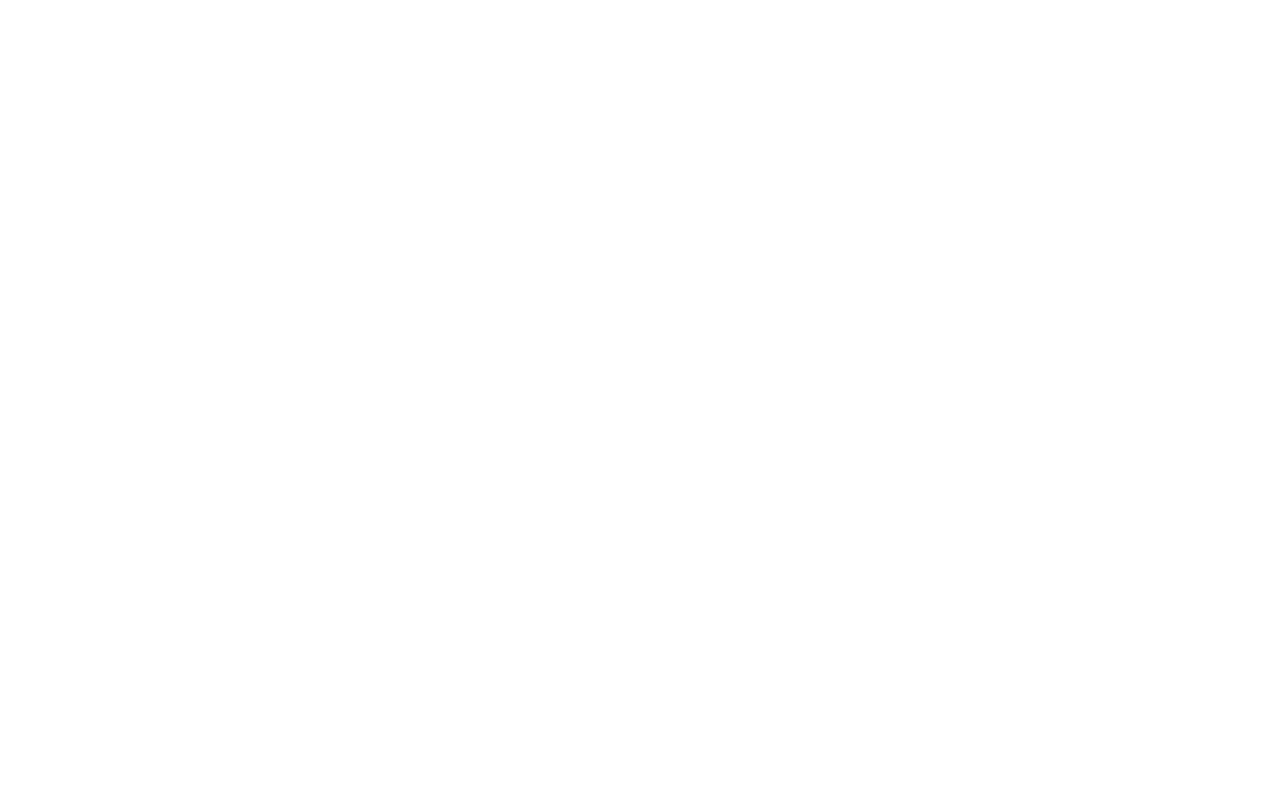
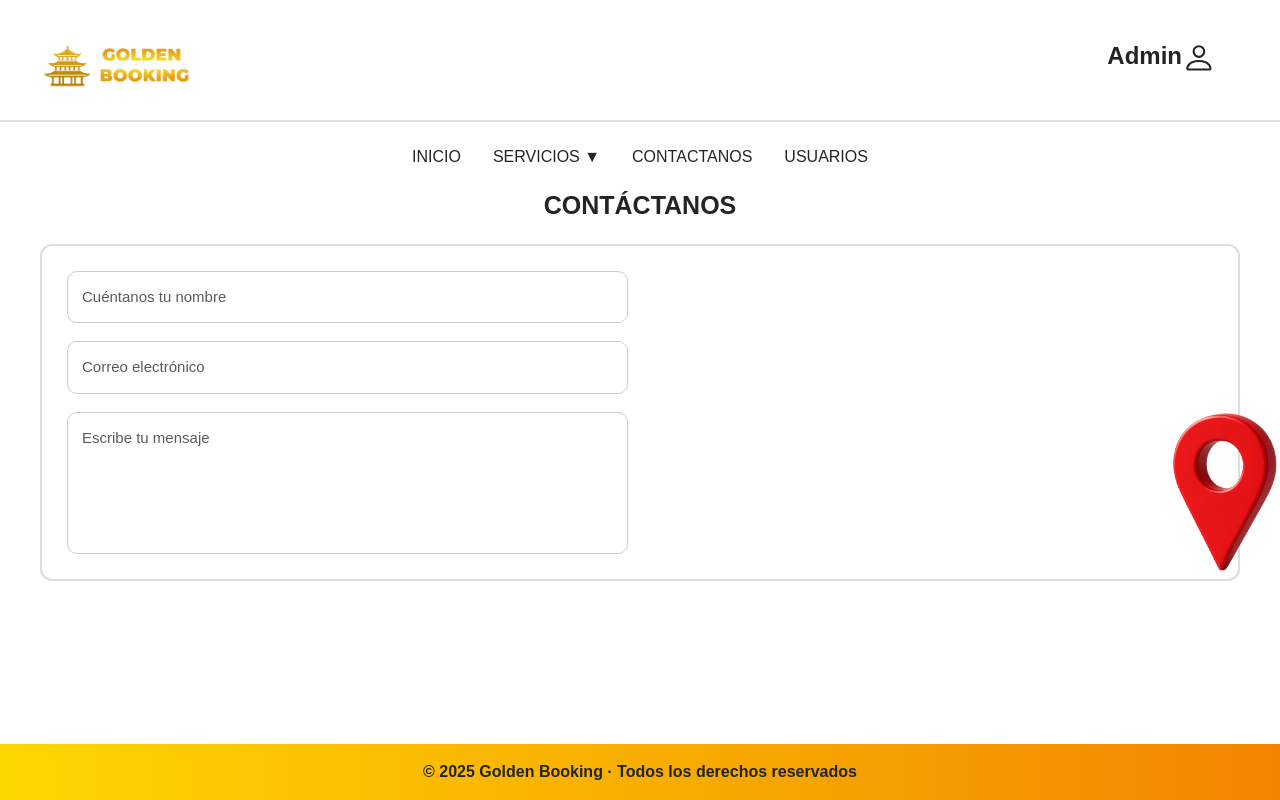
Before and after one commit to MiguelVargas20/GOLDEN-BOOKING-FRONTEND, a React (Vite) app: page /contactos in a window 1280 px wide. Before the commit this address had no page. Built offline with nearby package versions, Linux system fonts and the light colour scheme.

Commit message:
feature: Creacion base Contactos y modificacion layout design

```diff
--- a/src/layout/layout.css
+++ b/src/layout/layout.css
@@ -13,9 +13,13 @@
 .header {
     position: sticky;
 }
+.Header{
+    height: 15vh;
+}
 
 .footer {
     position: sticky;
+    background: linear-gradient(to right, #ffd700, #f28500);
 }
 
 .admin {
--- a/src/layout/layout.jsx
+++ b/src/layout/layout.jsx
@@ -10,8 +10,8 @@
                     <div className='Header'>
                     <img src={logo} alt="logo" className='logo' />
                     <div className='admin'>
-                        <h3>Admin</h3>
-                        <svg xmlns="http://www.w3.org/2000/svg" width="50" height="50" fill="currentColor" class="bi bi-person" viewBox="0 0 16 16">
+                        <h4><strong>Admin</strong></h4>
+                        <svg xmlns="http://www.w3.org/2000/svg" width="38"  height="38" fill="currentColor" className="img-bold" viewBox="0 0 18 18">
                             <path d="M8 8a3 3 0 1 0 0-6 3 3 0 0 0 0 6m2-3a2 2 0 1 1-4 0 2 2 0 0 1 4 0m4 8c0 1-1 1-1 1H3s-1 0-1-1 1-4 6-4 6 3 6 4m-1-.004c-.001-.246-.154-.986-.832-1.664C11.516 10.68 10.289 10 8 10s-3.516.68-4.168 1.332c-.678.678-.83 1.418-.832 1.664z"/>
                         </svg>
                     </div>
@@ -19,10 +19,10 @@
 
                     <nav className="navbar">
                     <ul className="nav">
-                    <li className="nav-item"><a className="nav-link text-dark" href="#">INICIO</a></li>
+                    <li className="nav-item"><a className="nav-link text-dark" href="Home">INICIO</a></li>
                     <li className="nav-item"><a className="nav-link text-dark" href="#">SERVICIOS ▼</a></li>
-                    <li classN  ame="nav-item"><a className="nav-link text-dark" href="#">CONTACTANOS</a></li>
-                    <li className="nav-item"><a className="nav-link text-dark" href="#">USUARIOS</a></li>
+                    <li classN  ame="nav-item"><a className="nav-link text-dark" href="Contactos">CONTACTANOS</a></li>
+                    <li className="nav-item"><a className="nav-link text-dark" href="Usuarios">USUARIOS</a></li>
                     </ul>
                 </nav>
 
@@ -32,10 +32,7 @@
             </div>
             <div className="footer">
 
-                <footer className="text-center text-dark fw-bold py-3"
-                    style={{
-                    background: "linear-gradient(to right, #ffd700, #f28500)"
-                    }}>
+                <footer className="text-center text-dark fw-bold py-3">
                     © 2025 Golden Booking · Todos los derechos reservados
                 </footer>
 
--- a/src/main.jsx
+++ b/src/main.jsx
@@ -12,6 +12,8 @@
 import Prueba from './pages/Prueba.jsx';
 import Register from './pages/Register.jsx';
 import ReservasD from './pages/ReservasD.jsx';
+import Contactos from './pages/Contactos.jsx';
+import UsuariosH from './pages/UsuariosH.jsx';
 
 createRoot(document.getElementById('root')).render(
   <StrictMode>
@@ -24,11 +26,13 @@
       <Route element={<Layout/>}>
         <Route path="/prueba" element={<Prueba />} />
         <Route path="/home" element={<Home />} />
+        <Route path='/contactos' element={<Contactos />} />
+        <Route path="/usuarios" element={<UsuariosH />} />
       </Route>
+
       <Route path="/register" element={<Register />} />
       <Route path="/login" element={<Login />} />
       <Route path="/forgot" element={<Forgot />} />
-
       <Route path='/reservas-deportivas' element={<ReservasD />} />
 
     </Routes>
--- /dev/null
+++ b/src/pages/Contactos.jsx
@@ -0,0 +1,47 @@
+import { Container, Row, Col, Form } from "react-bootstrap";
+import '../styles/Contactos.css'
+import mapa from '../assets/mapa.png'
+
+export default function Contactos(){
+    return(
+        <>
+        <h1 className="title-contactos">CONTÁCTANOS</h1>
+ <Container fluid className="contact-box">
+      <Row>
+
+        {/* FORMULARIO */}
+        <Col md={6} className="form-section">
+          <Form.Control
+            type="text"
+            placeholder="Cuéntanos tu nombre"
+            className="input-field"
+          />
+
+          <Form.Control
+            type="email"
+            placeholder="Correo electrónico"
+            className="input-field"
+          />
+
+          <Form.Control
+            as="textarea"
+            rows={5}
+            placeholder="Escribe tu mensaje"
+            className="textarea-field"
+          />
+        </Col>
+
+        {/* MAPA */}
+        <Col md={6} className="map-section">
+          <iframe
+            title="Mapa"
+            className="map-iframe"
+            src="">
+          </iframe>
+          <img src={mapa} alt="mapa"className="map-marker"/>
+        </Col>
+      </Row>
+    </Container>
+        </>
+    );
+}
--- a/src/pages/Home.jsx
+++ b/src/pages/Home.jsx
@@ -1,6 +1,4 @@
 import { Col, Container, Row } from "react-bootstrap";
-import Footer from '../components/footer';
-import Navbar from '../components/navbar';
 import '../styles/Home.css';
 
 export default function Home() {
--- /dev/null
+++ b/src/pages/UsuariosH.jsx
@@ -0,0 +1,49 @@
+import { Container, Row, Col, Table, Button, Form, ButtonGroup } from "react-bootstrap";
+import '../styles/UsuariosH.css'
+
+export default function UsuariosH (){
+    return(
+        <>
+        <Container fluid className="users-wrapper">
+
+      {/* ENCABEZADO */}
+      <Row className="align-items-center justify-content-between mb">
+
+        <Col md={3}>
+          <Form.Control type="text" placeholder="Buscar" className="search-input" />
+        </Col>
+
+        <Col md="auto">
+          <h1 className="title-users">USUARIOS</h1>
+        </Col>
+
+        <Col md="auto">
+          <Button variant="success" className="add-btn">
+            ADD
+          </Button>
+        </Col>
+
+      </Row>
+
+      {/* TABLA */}
+      <Table bordered hover responsive className="users-table">
+        <thead>
+          <tr>
+            <th>NOMBRE</th>
+            <th>CORREO ELECTRÓNICO</th>
+            <th>GESTIONAR USUARIO</th>
+          </tr>
+        </thead>
+
+        <tbody>
+                <ButtonGroup>
+                  <Button variant="outline-dark" size="sm">EDIT</Button>
+                  <Button variant="danger" size="sm">DELETE</Button>
+                </ButtonGroup>
+        </tbody>
+      </Table>
+
+    </Container>
+    </>
+  )
+}
--- /dev/null
+++ b/src/styles/Contactos.css
@@ -0,0 +1,59 @@
+.title-contactos{
+    text-align: center;
+    font-size: 25px;
+}
+/* CONTENEDOR PRINCIPAL */
+.contact-box {
+  padding: 25px;
+  max-width: 1200px;
+  background: white;
+  border: 2px solid #ddd;
+  border-radius: 12px;
+}
+
+/* COLUMNA IZQUIERDA DEL FORMULARIO */
+.form-section {
+  display: flex;
+  flex-direction: column;
+  gap: 18px;
+}
+
+/* INPUTS */
+.input-field {
+  padding: 14px;
+  border-radius: 10px;
+  border: 1px solid #ccc;
+  font-size: 15px;
+}
+
+/* TEXTAREA */
+.textarea-field {
+  padding: 14px;
+  border-radius: 10px;
+  border: 1px solid #ccc;
+  resize: none;
+  font-size: 15px;
+}
+
+/* COLUMNA DERECHA */
+.map-section {
+  position: relative;
+}
+
+/* MAPA */
+.map-iframe {
+  width: 100%;
+  height: 100%;
+  min-height: 260px;
+  border: 0;
+  border-radius: 10px;
+}
+
+/* MARCADOR (PIN) */
+.map-marker {
+  position: absolute;
+  right: -55px;
+  bottom: -20px;
+  width: 120px;
+  pointer-events: none;
+}
--- a/src/styles/Home.css
+++ b/src/styles/Home.css
@@ -16,8 +16,9 @@
     align-items: center;
     margin-right: 60px;
 }
-.admin{
+.admin .h4{
     justify-content:space-between;
+    font-weight: bold;
 }
 
 .logo {
--- a/src/styles/Register.css
+++ b/src/styles/Register.css
@@ -21,10 +21,11 @@
   background: linear-gradient(180deg, #FFF02D 0%, #FFD22A 50%, #E18035 100%);
 }
   .logo {
-    height: 6rem;
-    width: 16rem;
+    height: 4.5rem;
+    width: 11rem;
     padding: 0.5rem;
     margin-top: 1%;
+    margin-left: 2.5%;
     will-change: filter;
     transition: filter 300ms;
   }
--- /dev/null
+++ b/src/styles/UsuariosH.css
@@ -0,0 +1,37 @@
+.users-wrapper {
+  padding: 30px;
+  background: #fff;
+}
+
+.align-items-center {
+    margin-top: -30px;
+}
+.title-users {
+    text-align: center;
+    font-size: 25px;
+    margin-left: -120px;
+}
+.search-input {
+  border-radius: 20px;
+}
+
+.add-btn {
+  font-weight: bold;
+  border-radius: 10px;
+}
+
+.users-table thead th {
+  background: #fafafa;
+  font-weight: 600;
+  text-align: center;
+}
+
+.users-table tbody td {
+  padding-top: 18px;
+  padding-bottom: 18px;
+  vertical-align: middle;
+}
+
+.users-table button {
+  border-radius: 6px;
+}
```
Also changed, not shown: src/assets/mapa.png (added).
